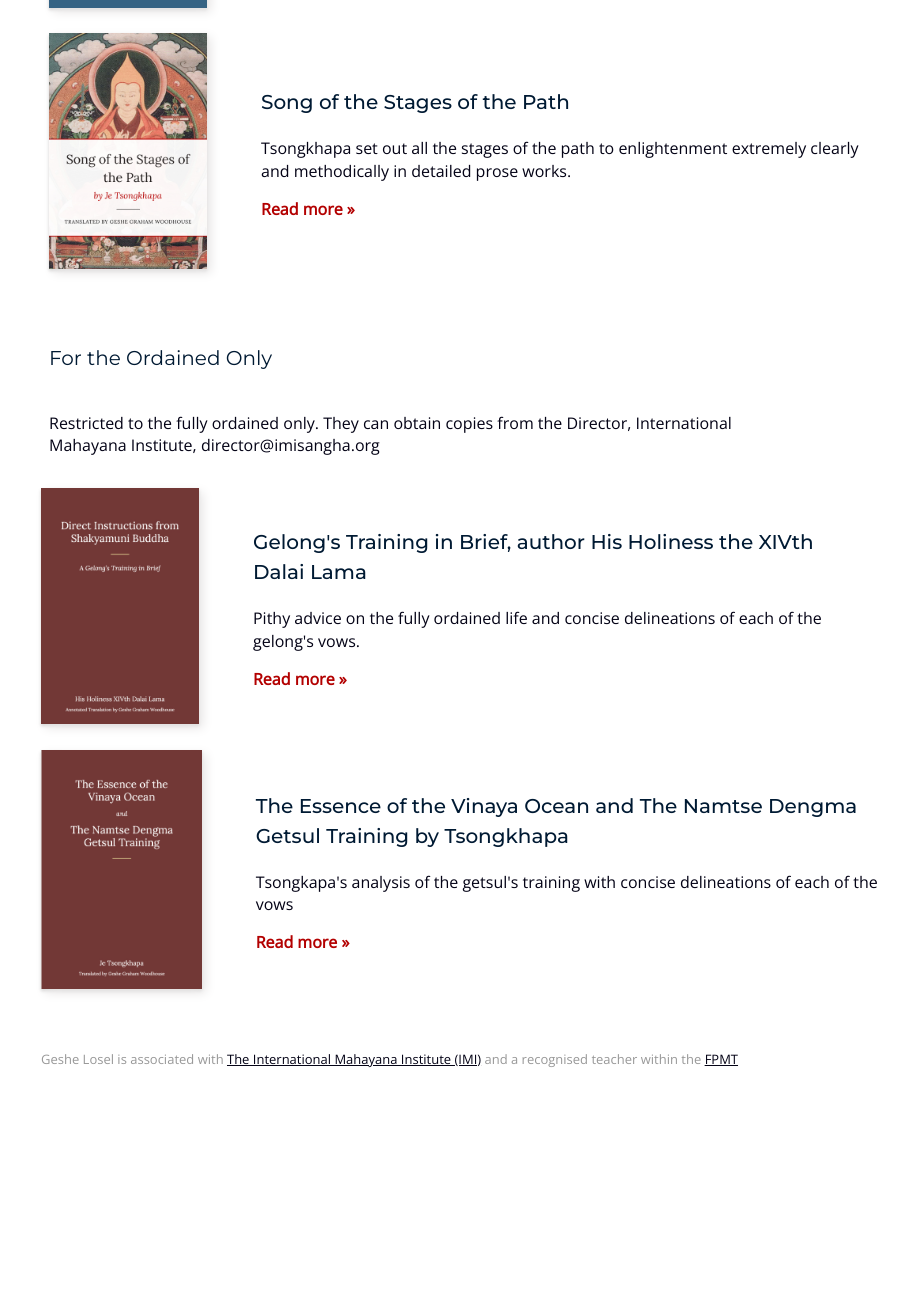
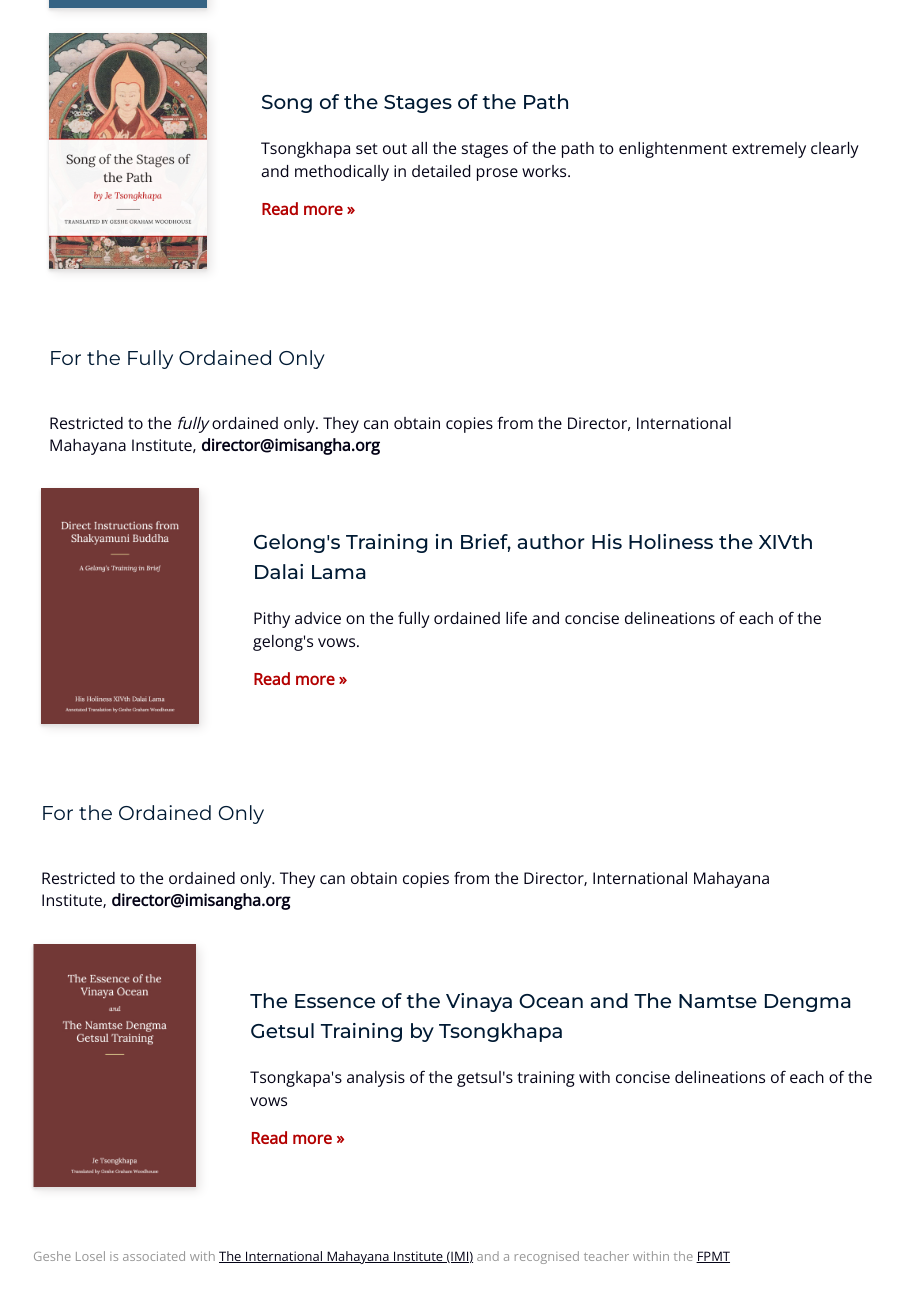
Before and after one commit to hallodom/geshe-graham-losel, a Jekyll site: the page built from publications.html, in a window 1280 px wide and 1400 px high, scrolled down 2138 px. Shown: the top 1304 px of the window, without its empty margins (23-931 px from the left). Built offline with Jekyll 4.4.1, drawn with Linux system fonts in a browser that asks for light colours; before the commit the page ends 3301 px from its top, so only the background shows below that.

Commit message:
Seperate fully ordained and ordained (#3)

```diff
--- a/publications.html
+++ b/publications.html
@@ -10,11 +10,9 @@
 		{% if forloop.first %}
 			<h2 class="publications-type-header">Books</h2>
 		{% endif %}
-	{% unless pub.ordained_only %}
 		{% if pub.type == 'book' %}
 	  		{% include publication-list.html %}
 		{% endif %}
-	{% endunless %}
 {% endfor %}
 
 {% for pub in site.publications %}
@@ -30,24 +28,38 @@
 			</div>
 		</div>
 		{% endif %}
-	{% unless pub.ordained_only %}
 		{% if pub.shorter %}
 	  		{% include publication-list.html %}
 		{% endif %}
-	{% endunless %}
 {% endfor %}
 
 {% for pub in site.publications %}
-	{% if pub.ordained_only == true %}
+	{% if pub.type == 'fully-ordained' %}
 		{% if forloop.first %}
 			<div class="row middle-xs center-xs start-sm publications__row">
 			<div class="col-xs-11
               col-sm-8
               col-md-8">
-				<h2 class="publications-type-header">For the Ordained Only</h2>
-				<p>Restricted to the fully ordained only. They can obtain copies from the Director, International Mahayana Institute, director@imisangha.org</p>
+				<h2 class="publications-type-header">For the Fully Ordained Only</h2>
+				<p>Restricted to the <em>fully</em> ordained only. They can obtain copies from the Director, International Mahayana Institute, <a href="mailto:director@imisangha.org">director@imisangha.org</a></p>
 			</div>
 		{% endif %}
 		{% include publication-list.html %}
 	{% endif %}
 {% endfor %}
+
+
+{% for pub in site.publications %}
+	{% if pub.type == 'ordained' %}
+
+			<div class="row middle-xs center-xs start-sm publications__row">
+			<div class="col-xs-11
+              col-sm-8
+              col-md-8">
+				<h2 class="publications-type-header">For the Ordained Only</h2>
+				<p>Restricted to the ordained only. They can obtain copies from the Director, International Mahayana Institute, <a href="mailto:director@imisangha.org">director@imisangha.org</a></p>
+			</div>
+
+		{% include publication-list.html %}
+	{% endif %}
+{% endfor %}
```
Also changed, not shown: _publications/a-gelongs-training-in-brief.md (+2 -2 lines), _publications/essence-of-vinaya-training.md (+3 -2 lines), 3 other files.
